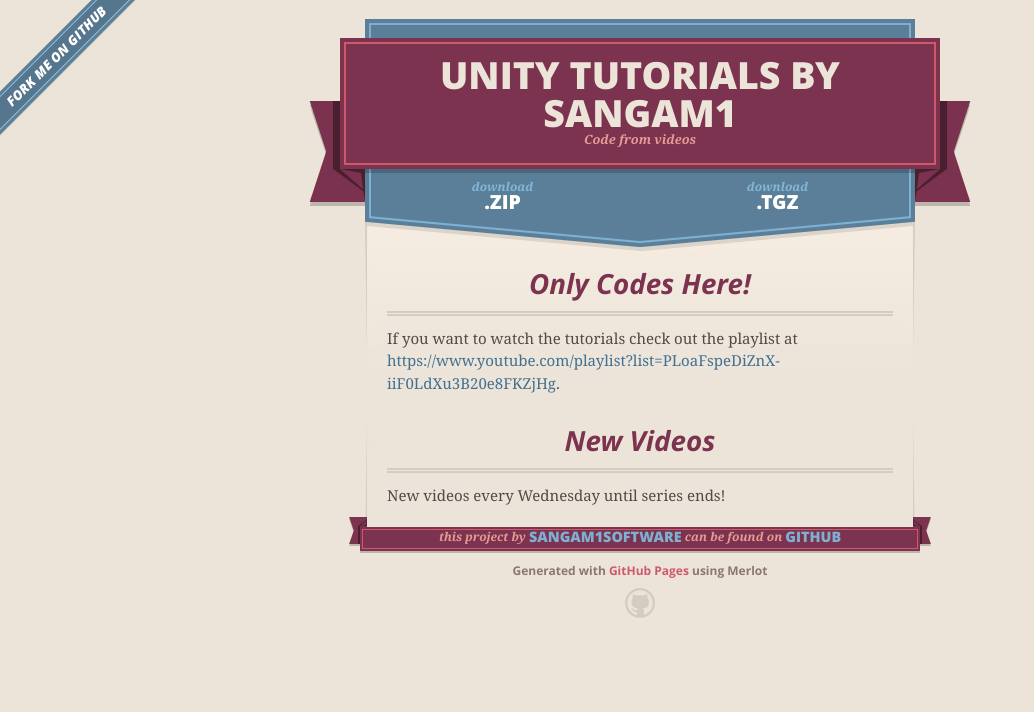
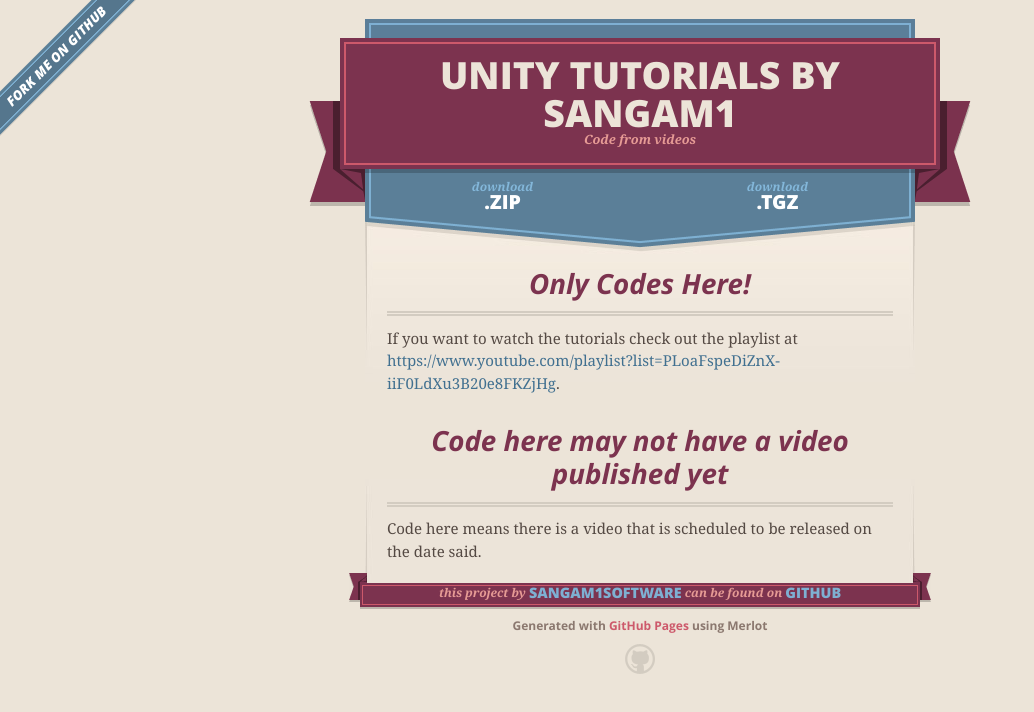
Before and after one commit to sangam1software/Unity-Tutorials, a plain HTML site: page index.html in a window 1280 px wide. Shown: the whole page, without its empty margins (0-1034 px from the left). Drawn offline with nearby package versions, Linux system fonts and the light colour scheme.

Commit message:
Create gh-pages branch via GitHub

```diff
--- a/index.html
+++ b/index.html
@@ -52,9 +52,9 @@
 <p>If you want to watch the tutorials check out the playlist at <a href="https://www.youtube.com/playlist?list=PLoaFspeDiZnX-iiF0LdXu3B20e8FKZjHg">https://www.youtube.com/playlist?list=PLoaFspeDiZnX-iiF0LdXu3B20e8FKZjHg</a>.</p>
 
 <h3>
-<a id="new-videos" class="anchor" href="#new-videos" aria-hidden="true"><span aria-hidden="true" class="octicon octicon-link"></span></a>New Videos</h3>
+<a id="code-here-may-not-have-a-video-published-yet" class="anchor" href="#code-here-may-not-have-a-video-published-yet" aria-hidden="true"><span aria-hidden="true" class="octicon octicon-link"></span></a>Code here may not have a video published yet</h3>
 
-<p>New videos every Wednesday until series ends!</p>
+<p>Code here means there is a video that is scheduled to be released on the date said.</p>
       </section>
 
       <footer>
--- a/params.json
+++ b/params.json
@@ -1,6 +1,6 @@
 {
   "name": "Unity Tutorials By Sangam1",
   "tagline": "Code from videos",
-  "body": "### Only Codes Here!\r\nIf you want to watch the tutorials check out the playlist at https://www.youtube.com/playlist?list=PLoaFspeDiZnX-iiF0LdXu3B20e8FKZjHg.\r\n\r\n### New Videos\r\nNew videos every Wednesday until series ends!\r\n",
+  "body": "### Only Codes Here!\r\nIf you want to watch the tutorials check out the playlist at https://www.youtube.com/playlist?list=PLoaFspeDiZnX-iiF0LdXu3B20e8FKZjHg.\r\n\r\n### Code here may not have a video published yet\r\nCode here means there is a video that is scheduled to be released on the date said.",
   "note": "Don't delete this file! It's used internally to help with page regeneration."
 }
```
